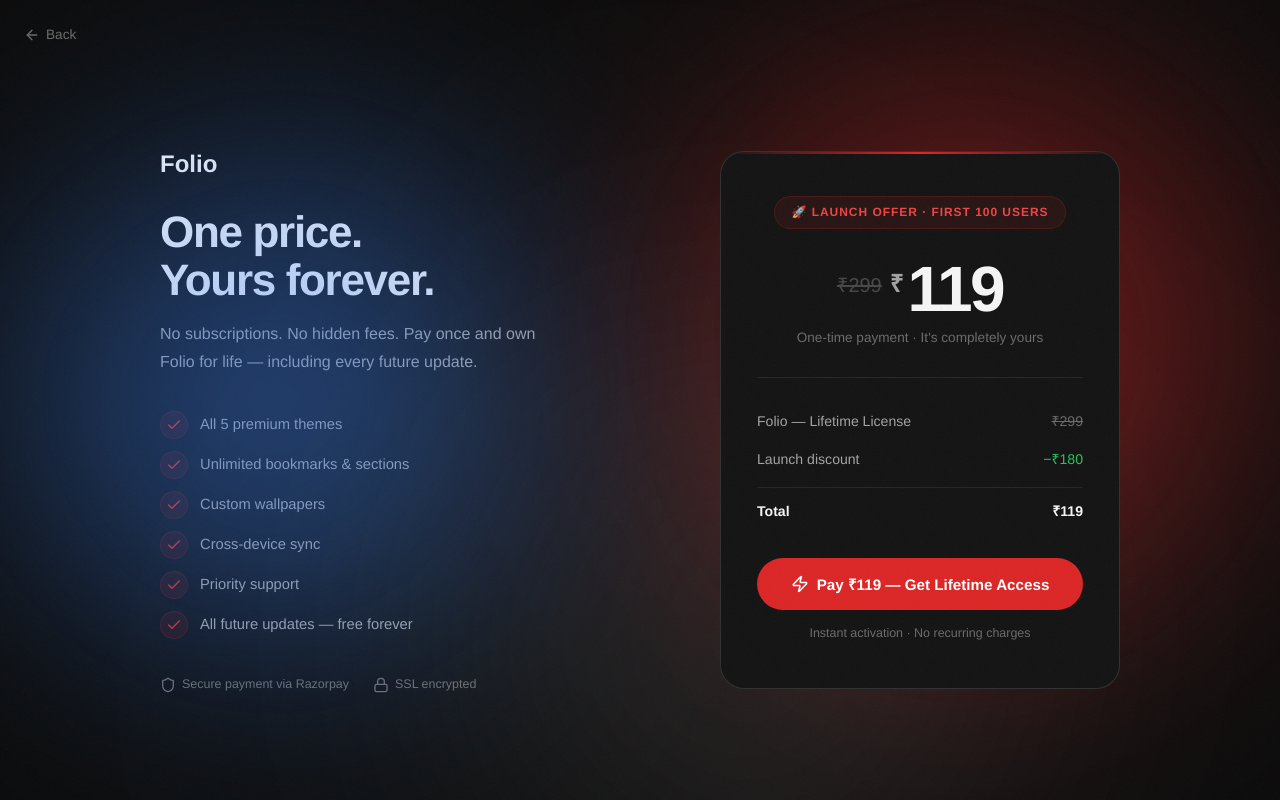
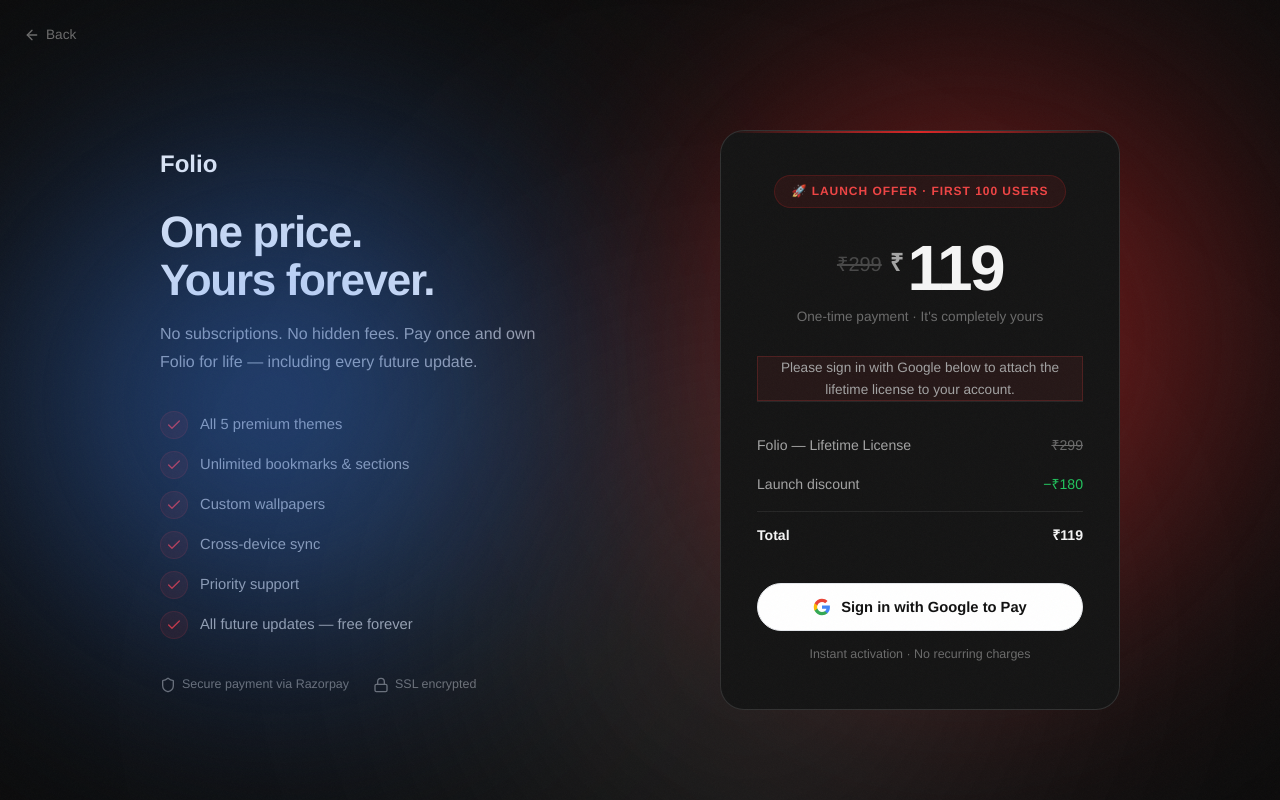
Before and after one commit to sumanthangadi/folio-web, a React (Vite) app: page /pay in a window 1280 px wide. Built offline with nearby package versions, Linux system fonts and the light colour scheme; no server answers.

Commit message:
feat(seo, pay): optimize SEO metadata and integrate Google Sign-in on payment page

```diff
--- a/index.html
+++ b/index.html
@@ -4,9 +4,49 @@
     <meta charset="UTF-8" />
     <link rel="icon" type="image/png" href="/Screenshots/Icons/logo_128x128.png" />
     <meta name="viewport" content="width=device-width, initial-scale=1.0" />
-    <meta name="description" content="Folio — A premium new tab bookmark manager for Chrome. Organize your bookmarks beautifully with themes, wallpapers, and more." />
+    <meta name="description" content="Folio — A premium visual bookmark manager for Chrome. Organize your bookmarks beautifully with custom themes, wallpapers, notes, and native sync." />
+    <meta name="keywords" content="bookmark manager, chrome bookmark manager, visual bookmark organizer, browser start page, custom dashboard, chrome extension bookmarks, new tab page, new tab dashboard" />
+    <meta name="author" content="Folio" />
     <meta name="theme-color" content="#0a0a0a" />
-    <title>Folio — Your New Tab, Reimagined</title>
+    <link rel="canonical" href="https://getfolio.tech" />
+
+    <!-- Open Graph / Facebook -->
+    <meta property="og:type" content="website" />
+    <meta property="og:url" content="https://getfolio.tech" />
+    <meta property="og:title" content="Folio — Premium Visual Bookmark Manager & Custom New Tab" />
+    <meta property="og:description" content="Organize your bookmarks beautifully. Folio replaces your browser's default new tab page with a customizable visual dashboard featuring notes, themes, and native sync." />
+    <meta property="og:image" content="https://getfolio.tech/og-image.png" />
+
+    <!-- Twitter -->
+    <meta name="twitter:card" content="summary_large_image" />
+    <meta name="twitter:url" content="https://getfolio.tech" />
+    <meta name="twitter:title" content="Folio — Premium Visual Bookmark Manager & Custom New Tab" />
+    <meta name="twitter:description" content="Organize your bookmarks beautifully. Folio replaces your browser's default new tab page with a customizable visual dashboard featuring notes, themes, and native sync." />
+    <meta name="twitter:image" content="https://getfolio.tech/og-image.png" />
+
+    <!-- Structured Data (JSON-LD) -->
+    <script type="application/ld+json">
+    {
+      "@context": "https://schema.org",
+      "@type": "SoftwareApplication",
+      "name": "Folio Bookmark Manager",
+      "operatingSystem": "Windows, macOS, Linux, ChromeOS",
+      "applicationCategory": "BrowserApplication",
+      "offers": {
+        "@type": "Offer",
+        "price": "0",
+        "priceCurrency": "USD"
+      },
+      "description": "Organize your bookmarks beautifully. Folio replaces your browser's default new tab page with a customizable visual dashboard featuring notes, themes, and native browser sync.",
+      "aggregateRating": {
+        "@type": "AggregateRating",
+        "ratingValue": "4.8",
+        "ratingCount": "120"
+      }
+    }
+    </script>
+
+    <title>Folio — Premium Visual Bookmark Manager & Custom New Tab</title>
   </head>
   <body>
     <div id="root"></div>
--- a/src/components/Hero.jsx
+++ b/src/components/Hero.jsx
@@ -40,8 +40,8 @@
           </motion.h1>
 
           <motion.p className="hero-subtext" variants={fadeUp}>
-            Folio replaces your new tab with a beautiful, organized bookmark
-            dashboard. One time. Yours forever.
+            Folio is a premium visual bookmark manager that transforms your browser's default start page.
+            Organize your bookmarks beautifully with custom themes, wallpapers, and native browser sync.
           </motion.p>
 
           <motion.div className="hero-actions" variants={fadeUp}>
--- a/src/pages/Login.jsx
+++ b/src/pages/Login.jsx
@@ -24,13 +24,19 @@
 
   const params = new URLSearchParams(window.location.search);
   const source = params.get('source');
+  const extId = params.get('extId');
+
+  if (extId) {
+    sessionStorage.setItem('folio_ext_id', extId);
+  }
 
   const handleLogin = async () => {
     setLoading(true)
     setError(null)
     try {
+      const currentExtId = extId || sessionStorage.getItem('folio_ext_id');
       // Pass source so it's preserved in the OAuth success redirect URL
-      await AuthService.loginWithGoogleWeb(source)
+      await AuthService.loginWithGoogleWeb(source, currentExtId)
     } catch (err) {
       console.error(err)
       setError('Failed to log in. Please try again.')
@@ -55,7 +61,11 @@
           setDebugStatus('Finalizing login...');
           try {
             await account.createSession(userId, secret);
-            window.history.replaceState({}, document.title, source ? `/login?source=${source}` : '/login');
+            const currentExtId = urlParams.get('extId') || sessionStorage.getItem('folio_ext_id');
+            const cleanUrl = source
+              ? `/login?source=${source}${currentExtId ? `&extId=${currentExtId}` : ''}`
+              : '/login';
+            window.history.replaceState({}, document.title, cleanUrl);
           } catch (sessionErr) {
             console.warn('[Login] createSession error:', sessionErr.message);
           }
@@ -71,7 +81,8 @@
         }
 
         // Create a JWT so the extension can authenticate without cookie access
-        const EXTENSION_ID = 'lbondlpbeinmgjebicfanaoibhdibfei';
+        const storedExtId = sessionStorage.getItem('folio_ext_id');
+        const EXTENSION_ID = storedExtId || urlParams.get('extId') || 'lbondlpbeinmgjebicfanaoibhdibfei';
         try {
           const { account: acct } = await import('../lib/appwrite');
           const jwt = await acct.createJWT();
@@ -90,8 +101,12 @@
         } catch (jwtErr) {
           console.warn('[Login] Could not create JWT for extension:', jwtErr.message);
         }
-
-        navigate('/login-success');
+        const currentExtId = storedExtId || urlParams.get('extId');
+        if (source === 'pay') {
+          navigate(currentExtId ? `/pay?extId=${currentExtId}` : '/pay');
+        } else {
+          navigate('/login-success');
+        }
 
       } catch (e) {
         const errMsg = e?.message || e?.toString() || 'Unknown error';
--- a/src/pages/Pay.jsx
+++ b/src/pages/Pay.jsx
@@ -64,6 +64,20 @@
       document.body.removeChild(script)
     }
   }, [])
+
+  const handleLogin = async () => {
+    setLoading(true)
+    setError(null)
+    try {
+      const params = new URLSearchParams(window.location.search);
+      const extId = params.get('extId');
+      await AuthService.loginWithGoogleWeb('pay', extId)
+    } catch (err) {
+      console.error(err)
+      setError('Failed to log in. Please try again.')
+      setLoading(false)
+    }
+  }
 
   const handlePayment = async () => {
     if (!user) {
@@ -205,9 +219,13 @@
           </div>
           <p className="pay-card-price-note">One-time payment · It's completely yours</p>
 
-          {user && (
+          {user ? (
             <div className="mb-6 text-left p-3 rounded-lg" style={{ background: 'var(--bg-secondary)', border: '1px solid var(--border-color)', fontSize: '0.85rem', color: 'var(--text-secondary)' }}>
               Logged in as: <span style={{ color: 'var(--text-primary)' }}>{user.email}</span>
+            </div>
+          ) : (
+            <div className="mb-6 text-left p-3 rounded-lg" style={{ background: 'rgba(239, 68, 68, 0.08)', border: '1px solid rgba(239, 68, 68, 0.2)', fontSize: '0.85rem', color: 'var(--text-secondary)' }}>
+              Please sign in with Google below to attach the lifetime license to your account.
             </div>
           )}
 
@@ -232,6 +250,7 @@
 
           {error && <p style={{ color: '#ef4444', fontSize: '0.85rem', marginBottom: '16px' }}>{error}</p>}
 
+          {user ? (
             <button
               className="pay-card-cta"
               onClick={handlePayment}
@@ -246,6 +265,31 @@
                 </>
               )}
             </button>
+          ) : (
+            <button
+              className="pay-card-cta btn-google"
+              onClick={handleLogin}
+              disabled={loading}
+              style={{
+                display: 'flex',
+                alignItems: 'center',
+                justifyContent: 'center',
+                gap: '10px',
+                background: '#ffffff',
+                color: '#111111',
+                border: '1px solid #e5e7eb'
+              }}
+            >
+              {loading ? (
+                <div className="w-5 h-5 border-2 border-[#111111] border-t-transparent rounded-full animate-spin mx-auto" />
+              ) : (
+                <>
+                  <GoogleIcon />
+                  Sign in with Google to Pay
+                </>
+              )}
+            </button>
+          )}
 
           <p className="pay-card-footer">
             Instant activation · No recurring charges
@@ -255,3 +299,14 @@
     </motion.div>
   )
 }
+
+function GoogleIcon() {
+  return (
+    <svg viewBox="0 0 24 24" width="18" height="18">
+      <path d="M22.56 12.25c0-.78-.07-1.53-.2-2.25H12v4.26h5.92a5.06 5.06 0 0 1-2.2 3.32v2.77h3.57c2.08-1.92 3.28-4.74 3.28-8.1z" fill="#4285F4" />
+      <path d="M12 23c2.97 0 5.46-.98 7.28-2.66l-3.57-2.77c-.98.66-2.23 1.06-3.71 1.06-2.86 0-5.29-1.93-6.16-4.53H2.18v2.84C3.99 20.53 7.7 23 12 23z" fill="#34A853" />
+      <path d="M5.84 14.09c-.22-.66-.35-1.36-.35-2.09s.13-1.43.35-2.09V7.07H2.18C1.43 8.55 1 10.22 1 12s.43 3.45 1.18 4.93l2.85-2.22.81-.62z" fill="#FBBC05" />
+      <path d="M12 5.38c1.62 0 3.06.56 4.21 1.64l3.15-3.15C17.45 2.09 14.97 1 12 1 7.7 1 3.99 3.47 2.18 7.07l3.66 2.84c.87-2.6 3.3-4.53 6.16-4.53z" fill="#EA4335" />
+    </svg>
+  )
+}
--- a/src/services/auth.js
+++ b/src/services/auth.js
@@ -20,11 +20,15 @@
   },
 
   // Start Google OAuth flow using token-based flow (required for Appwrite SDK v13+)
-  async loginWithGoogleWeb(source = null) {
+  async loginWithGoogleWeb(source = null, extId = null) {
     try {
-      const successUrl = source
-        ? `${window.location.origin}/login?source=${source}`
-        : `${window.location.origin}/login`;
+      let successUrl = `${window.location.origin}/login`;
+      const queryParams = [];
+      if (source) queryParams.push(`source=${encodeURIComponent(source)}`);
+      if (extId) queryParams.push(`extId=${encodeURIComponent(extId)}`);
+      if (queryParams.length > 0) {
+        successUrl += `?${queryParams.join('&')}`;
+      }
       // createOAuth2Token is the new flow for Appwrite 1.5+ / SDK v25
       account.createOAuth2Token(
         'google',
```
Also changed, not shown: public/robots.txt (added), 1 other file (tests, documents, lock files or other folders). Lines whose indentation alone changed are shown as unchanged.
